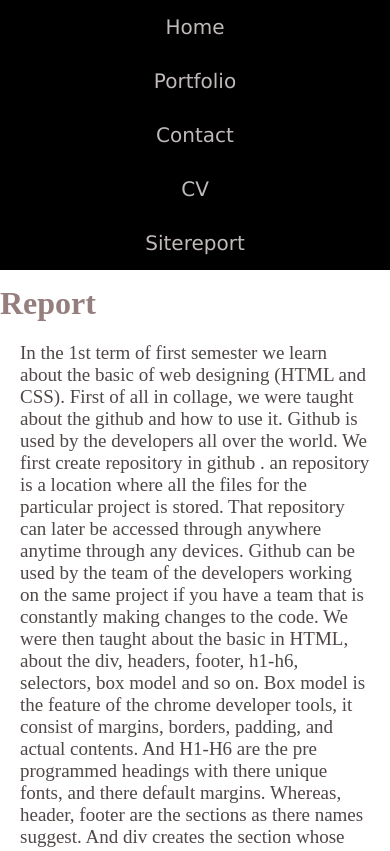
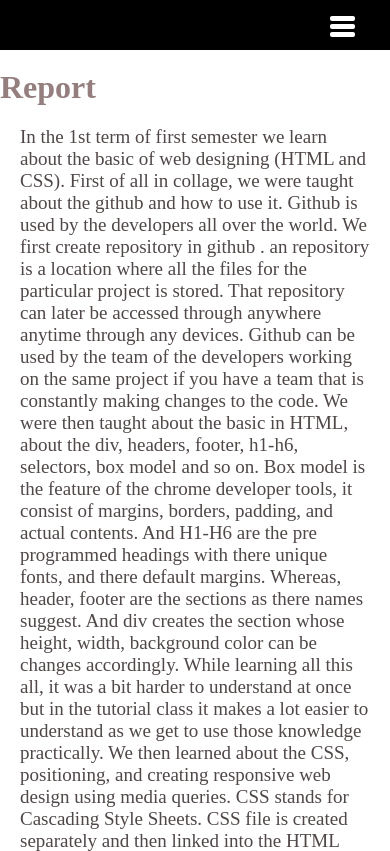
Before and after one commit to Abisheksuwal/Term1-project, a plain HTML site: page CSY1018-term1/sitereport.html in a window 390 px wide. Shown: the top 851 px of the page. Drawn offline with Linux system fonts and the light colour scheme.

Commit message:
navigation bar was completed

```diff
--- a/CSY1018-term1/index.css
+++ b/CSY1018-term1/index.css
@@ -9,8 +9,7 @@ nav{
 	margin:0px;
 	display: inline-flex;
 	width: 100%;
-	height: 75px;
-	display: flex;
+	height: auto;
 	align-items: center;
 	font-family: Lucida Sans;
 	font-size: 20px;
@@ -35,7 +34,7 @@ p{
 	text-decoration: none;
 	font-family: Lucida Sans;
 	color: #c1baba;
-	margin: 25px;
+	margin: 7px;
 }
 
 .option0{
@@ -245,7 +244,7 @@ textarea{
 
 
 
-@media screen and (max-width: 600px){
+@media screen and (max-width: 700px){
 	nav{
 		flex-direction: column;
 		width: 100%;
@@ -313,3 +312,98 @@ textarea{
 	}
 
 }
+
+
+/*Css for nav*/
+.nav {
+  background-color: /*#283b40*/ black;
+  margin:0px;
+  display: inline-flex;
+  align-items: center;
+  font-family: Lucida Sans;
+  font-size: 20px;
+  height: 50px;
+  width: 100%;
+  position: relative;
+
+}
+
+.text{
+  text-decoration: none;
+  font-family: Lucida Sans;
+  color: #c1baba;
+  margin: 7px;
+}
+
+
+.burgericon {
+  display: none;
+}
+
+.options {
+  display: inline;
+  float: left;
+  font-size: 18px;
+}
+
+
+#nav-check {
+  display: none;
+}
+
+
+@media (max-width:600px) {
+.burgericon {
+    display: inline-block;
+    position: absolute;
+    right: 0px;
+    top: 0px;
+  }
+
+
+label {
+    display: inline-block;
+    width: 50px;
+    height: 50px;
+    padding: 13px;
+  }
+
+
+span {
+    display: block;
+    width: 25px;
+    height: 5px;
+    margin: 3px;
+    border-radius: 2px;
+    background-color: white;
+  }
+
+
+.options {
+    position: absolute;
+    display: block;
+    width: 100%;
+    background-color: #333;
+    height: 0px;
+    transition: all 0.3s ease-in;
+    overflow-y: hidden;
+    top: 50px;
+    left: 0px;
+  }
+
+
+a {
+    display: block;
+    width: 100%;
+  }
+
+#nav-check:not(:checked) ~ .options {
+    height: 0px;
+  }
+
+
+#nav-check:checked ~ .options {
+    height: calc(100vh - 10px);
+    overflow-y: auto;
+  }
+}
--- a/CSY1018-term1/sitereport.html
+++ b/CSY1018-term1/sitereport.html
@@ -8,25 +8,26 @@
 
 </head>
 <body>
+
 <nav>
-		<div class="option0">
-			<a href="file:///D:/project/Term1-project/CSY1018-term1/index.html" class="text">Home</a>
+		<div class="nav">
+  				<input type="checkbox" id="nav-check">
+
+  				<div class="burgericon">
+    				<label for="nav-check">
+      				<span></span>
+      				<span></span>
+      				<span></span>
+    				</label>
  				</div>
 
-		<div class="option1">
+  				<div class="options">
+    				<a href="file:///D:/project/Term1-project/CSY1018-term1/index.html" class="text">Home</a>
     				<a href="file:///D:/project/Term1-project/CSY1018-term1/portfolio.html" class="text">Portfolio</a>
+    				<a href="file:///D:/project/Term1-project/CSY1018-term1/contact.html" class="text">Contact</a>
+    				<a href="file:///D:/project/Term1-project/CSY1018-term1/CV.html" class="text">CV</a>
+    				<a href="#" class="text">Sitereport</a>
   				</div>
-
-		<div class="option2">
-			<a href="file:///D:/project/Term1-project/CSY1018-term1/contact.html" class="text">Contact</a>
-		</div>
-
-		<div class="option3">
-			<a href="file:///D:/project/Term1-project/CSY1018-term1/CV.html" class="text">CV</a>
-		</div>
-
-		<div class="option4">
-			<a href="#" class="text">Sitereport</a>
 		</div>
 </nav>
 
```
Also changed, not shown: CSY1018-term1/CV.html (+14 -14 lines), CSY1018-term1/contact.html (+21 -19 lines), CSY1018-term1/index.html (+25 -2 lines), CSY1018-term1/portfolio.html (+16 -14 lines). Lines whose indentation alone changed are shown as unchanged.
